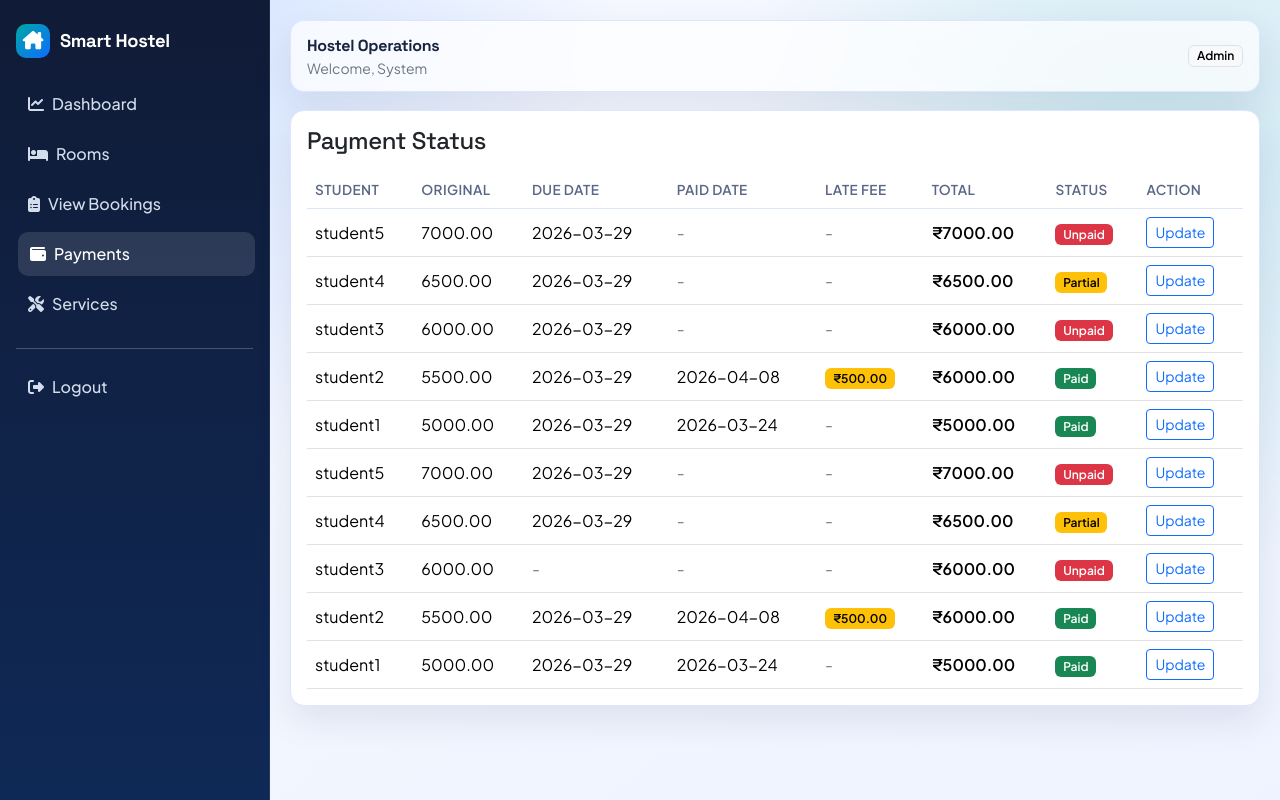
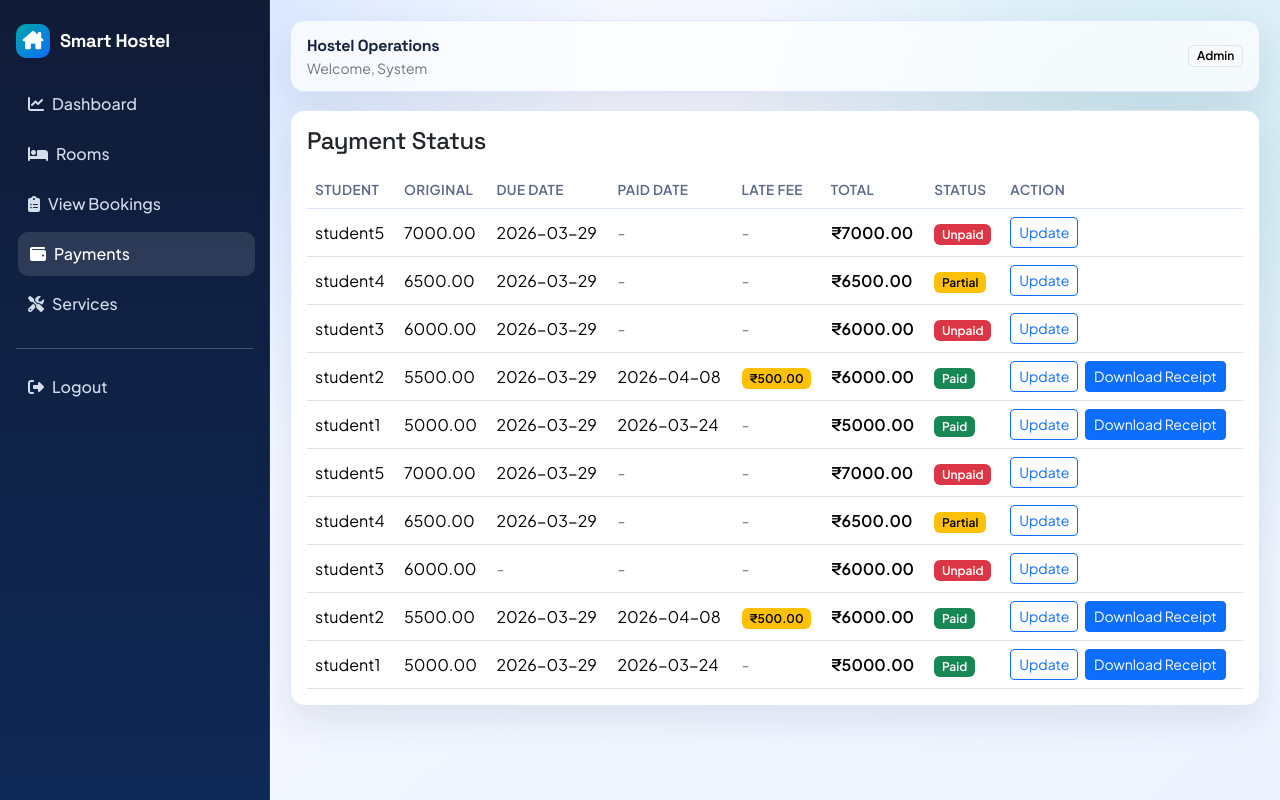
Before and after one commit to Jashdotcom/SHMS, a Django app: page /payments in a window 1280 px wide. Run offline with Django 5.2, Linux system fonts and the light colour scheme; a user stored in the database is signed in; data comes from the database, SQL or seed files in the repository; both versions use the stored data as it was after the commit.

Commit message:
feat: add PDF receipt download for paid payments (student & admin)

```diff
--- a/payments/urls.py
+++ b/payments/urls.py
@@ -1,10 +1,11 @@
 from django.urls import path
 
-from .views import payment_list_view, payment_update_view
+from .views import download_receipt, payment_list_view, payment_update_view
 
 app_name = "payments"
 
 urlpatterns = [
     path("payments", payment_list_view, name="list"),
+    path("receipt/<int:payment_id>/", download_receipt, name="download_receipt"),
     path("payments/update/<int:payment_id>", payment_update_view, name="update"),
 ]
--- a/payments/views.py
+++ b/payments/views.py
@@ -1,6 +1,8 @@
 from django.contrib import messages
 from django.contrib.auth.decorators import login_required, user_passes_test
+from django.http import HttpResponse, HttpResponseForbidden
 from django.shortcuts import get_object_or_404, redirect, render
+from reportlab.pdfgen import canvas
 
 from accounts.models import User
 
@@ -15,9 +17,10 @@ def _is_admin_user(user):
 @login_required
 def payment_list_view(request):
 	payments = Payment.objects.select_related("user")
+	is_admin = request.user.role == User.ROLE_ADMIN or request.user.is_staff or request.user.is_superuser
 	if request.user.role != User.ROLE_ADMIN and not request.user.is_staff:
 		payments = payments.filter(user=request.user)
-	return render(request, "payments/payments.html", {"payments": payments})
+	return render(request, "payments/payments.html", {"payments": payments, "is_admin": is_admin})
 
 
 @user_passes_test(_is_admin_user)
@@ -34,3 +37,33 @@ def payment_update_view(request, payment_id):
 		form = PaymentUpdateForm(instance=payment)
 
 	return render(request, "payments/update_payment.html", {"form": form, "payment": payment})
+
+
+@login_required
+def download_receipt(request, payment_id):
+	payment = get_object_or_404(Payment.objects.select_related("user"), pk=payment_id)
+	is_admin = request.user.role == User.ROLE_ADMIN or request.user.is_staff or request.user.is_superuser
+
+	if not is_admin and payment.user != request.user:
+		return HttpResponseForbidden("You are not allowed to download this receipt.")
+
+	if payment.status != Payment.STATUS_PAID:
+		return HttpResponseForbidden("Receipt is only available for paid payments.")
+
+	response = HttpResponse(content_type="application/pdf")
+	response["Content-Disposition"] = f'attachment; filename="receipt_{payment.id}.pdf"'
+
+	pdf = canvas.Canvas(response)
+	pdf.setFont("Helvetica-Bold", 16)
+	pdf.drawString(100, 800, "Smart Hostel Receipt")
+	pdf.setFont("Helvetica", 12)
+	pdf.drawString(100, 770, f"Receipt No: RCP-{payment.id:05d}")
+	pdf.drawString(100, 750, f"Student: {payment.user.username}")
+	pdf.drawString(100, 730, f"Amount Paid: ₹{payment.get_total_amount()}")
+	pdf.drawString(100, 710, f"Paid Date: {payment.paid_date.date() if payment.paid_date else '-'}")
+	pdf.drawString(100, 690, f"Status: {payment.get_status_display()}")
+	pdf.drawString(100, 660, "Thank you for your payment!")
+	pdf.drawString(100, 620, "Authorized Signature: ____________________")
+	pdf.showPage()
+	pdf.save()
+	return response
--- a/requirements.txt
+++ b/requirements.txt
@@ -1,3 +1,4 @@
 Django==6.0.1
 qrcode[pil]
 Pillow
+reportlab
--- a/templates/payments/payments.html
+++ b/templates/payments/payments.html
@@ -17,6 +17,7 @@
                     <th>Late Fee</th>
                     <th>Total</th>
                     <th>Status</th>
+                    {% if not is_admin %}<th>Receipt</th>{% endif %}
                     {% if request.user.role == "admin" or request.user.is_staff %}<th>Action</th>{% endif %}
                 </tr>
                 </thead>
@@ -44,12 +45,26 @@
                         <span class="badge text-bg-danger">Unpaid</span>
                         {% endif %}
                     </td>
+                    {% if not is_admin %}
+                    <td>
+                        {% if payment.status == "paid" %}
+                        <a href="{% url 'payments:download_receipt' payment.id %}" class="btn btn-sm btn-primary">Download</a>
+                        {% else %}
+                        -
+                        {% endif %}
+                    </td>
+                    {% endif %}
                     {% if request.user.role == "admin" or request.user.is_staff %}
-                    <td><a href="{% url 'payments:update' payment.id %}" class="btn btn-sm btn-outline-primary">Update</a></td>
+                    <td>
+                        <a href="{% url 'payments:update' payment.id %}" class="btn btn-sm btn-outline-primary">Update</a>
+                        {% if payment.status == "paid" %}
+                        <a href="{% url 'payments:download_receipt' payment.id %}" class="btn btn-sm btn-primary ms-1">Download Receipt</a>
+                        {% endif %}
+                    </td>
                     {% endif %}
                 </tr>
                 {% empty %}
-                <tr><td colspan="9" class="text-center text-secondary py-4">No payment records found.</td></tr>
+                <tr><td colspan="{% if is_admin %}8{% else %}8{% endif %}" class="text-center text-secondary py-4">No payment records found.</td></tr>
                 {% endfor %}
                 </tbody>
             </table>
```
Also changed, not shown: db.sqlite3.
